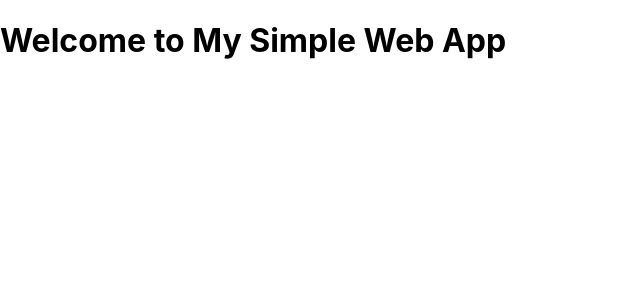
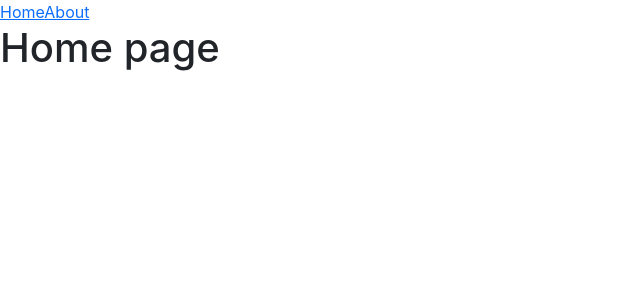
Before and after one commit to Shrikantj0794/React-practiceSet, a React (Create React App) app in the folder 23-reat-router/: page / in a window 1280 px wide. Shown: the top 300 px of the page, without its empty margins (0-640 px from the left). Built offline with nearby package versions, Linux system fonts and the light colour scheme.

Commit message:
add simple navbar

```diff
--- a/23-reat-router/package.json
+++ b/23-reat-router/package.json
@@ -6,6 +6,7 @@
     "@testing-library/jest-dom": "^5.17.0",
     "@testing-library/react": "^13.4.0",
     "@testing-library/user-event": "^13.5.0",
+    "bootstrap": "^5.3.2",
     "react": "^18.2.0",
     "react-dom": "^18.2.0",
     "react-router-dom": "^6.16.0",
--- a/23-reat-router/public/index.html
+++ b/23-reat-router/public/index.html
@@ -10,6 +10,7 @@
       content="Web site created using create-react-app"
     />
     <link rel="apple-touch-icon" href="%PUBLIC_URL%/logo192.png" />
+    <link href="https://cdn.jsdelivr.net/npm/bootstrap@5.3.2/dist/css/bootstrap.min.css" rel="stylesheet" integrity="sha384-T3c6CoIi6uLrA9TneNEoa7RxnatzjcDSCmG1MXxSR1GAsXEV/Dwwykc2MPK8M2HN" crossorigin="anonymous">
     <!--
       manifest.json provides metadata used when your web app is installed on a
       user's mobile device or desktop. See https://developers.google.com/web/fundamentals/web-app-manifest/
@@ -39,5 +40,6 @@
       To begin the development, run `npm start` or `yarn start`.
       To create a production bundle, use `npm run build` or `yarn build`.
     -->
+    <script src="https://cdn.jsdelivr.net/npm/bootstrap@5.3.2/dist/js/bootstrap.bundle.min.js" integrity="sha384-C6RzsynM9kWDrMNeT87bh95OGNyZPhcTNXj1NW7RuBCsyN/o0jlpcV8Qyq46cDfL" crossorigin="anonymous"></script>
   </body>
 </html>
--- a/23-reat-router/src/App.js
+++ b/23-reat-router/src/App.js
@@ -1,8 +1,9 @@
 // App.js
 import React from 'react';
 import './App.css';
-import Header from './Home';
-import Content from './Contact';
+import Home from './Components/Home';
+import About from './Components/About';
+import Navbar from './Components/Navbar';
 
 //import react router
 import {
@@ -15,9 +16,11 @@ import {
 function App() {
   return (<>
   <Router>
+    <Navbar/>
     <Routes>
-      <Route exact path="/" element={<Header/>}/>
-      <Route exact path="/content" element={<Content/>}/>
+      <Route exact path="/" element={<Home/>}/>
+      <Route exact path="/about" element={<About/>}/>
+      <Route exact path="/Navbar" element={<Navbar/>}/>
     </Routes>
     </Router>
     </>
--- /dev/null
+++ b/23-reat-router/src/Components/About.js
@@ -0,0 +1,28 @@
+import React from 'react'
+
+const About = () => {
+  return (
+    <>
+        <section class="about-section">
+            <h2>Our Story</h2>
+            <p>Welcome to [Your Business Name]! We started our journey in [year] with a vision to [briefly describe your mission or purpose]. Since then, we've been committed to [mention core values or principles].</p>
+        </section>
+
+        <section class="team-section">
+            <h2>Meet Our Team</h2>
+            <div class="team-member">
+                <img src="team-member1.jpg" alt="Team Member 1"/>
+                <h3>John Doe</h3>
+                <p>Co-Founder & CEO</p>
+            </div>
+            <div class="team-member">
+                <img src="team-member2.jpg" alt="Team Member 2"/>
+                <h3>Jane Smith</h3>
+                <p>Creative Director</p>
+            </div>
+        </section>
+    </>
+  )
+}
+
+export default About
--- /dev/null
+++ b/23-reat-router/src/Components/Home.js
@@ -0,0 +1,11 @@
+import React from 'react'
+
+const Home = () => {
+  return (
+    <div>
+      <h1>Home page</h1>
+    </div>
+  )
+}
+
+export default Home
--- /dev/null
+++ b/23-reat-router/src/Components/Navbar.js
@@ -0,0 +1,14 @@
+import React from 'react'
+import { Link } from 'react-router-dom';
+
+const Navbar = () => {
+  return (
+    <>
+    <Link to='/'>Home</Link>
+    <Link to='about'>About</Link>
+
+
+    {/* <a href='/'>about</a> */}
+    </>
+  )};
+export default Navbar
--- a/23-reat-router/src/Contact.js
+++ /dev/null
@@ -1,12 +0,0 @@
-import React from 'react';
-
-function Content() {
-  return (
-    <main>
-      <h2>Main Content</h2>
-      <p>This is the main content of the web app.</p>
-    </main>
-  );
-}
-
-export default Content;
--- a/23-reat-router/src/Home.js
+++ /dev/null
@@ -1,11 +0,0 @@
-import React from 'react';
-
-function Header() {
-  return (
-    <header>
-      <h1>Welcome to My Simple Web App</h1>
-    </header>
-  );
-}
-
-export default Header;
```
Also changed, not shown: 1 other file (tests, documents, lock files or other folders).
